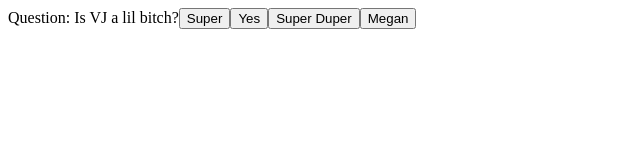
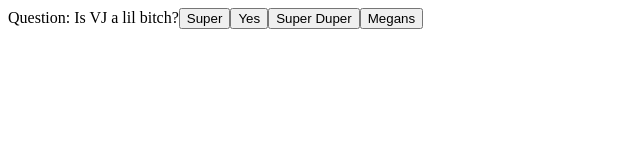
Before and after one commit to BenjaminLe1/SimpleCarbonTracker, a React (Create React App) app: page / in a window 1280 px wide. Shown: the top 160 px of the page, without its empty margins (0-640 px from the left). Built offline with nearby package versions, Linux system fonts and the light colour scheme.

Commit message:
I am making these changes by adding "mega" button

```diff
--- a/src/App.js
+++ b/src/App.js
@@ -7,7 +7,7 @@ function App() {
     <button>Super</button>
     <button>Yes</button>
     <button>Super Duper</button>
-    <button>Megan</button>
+    <button>Megans</button>
     </>
   );
 }
```
